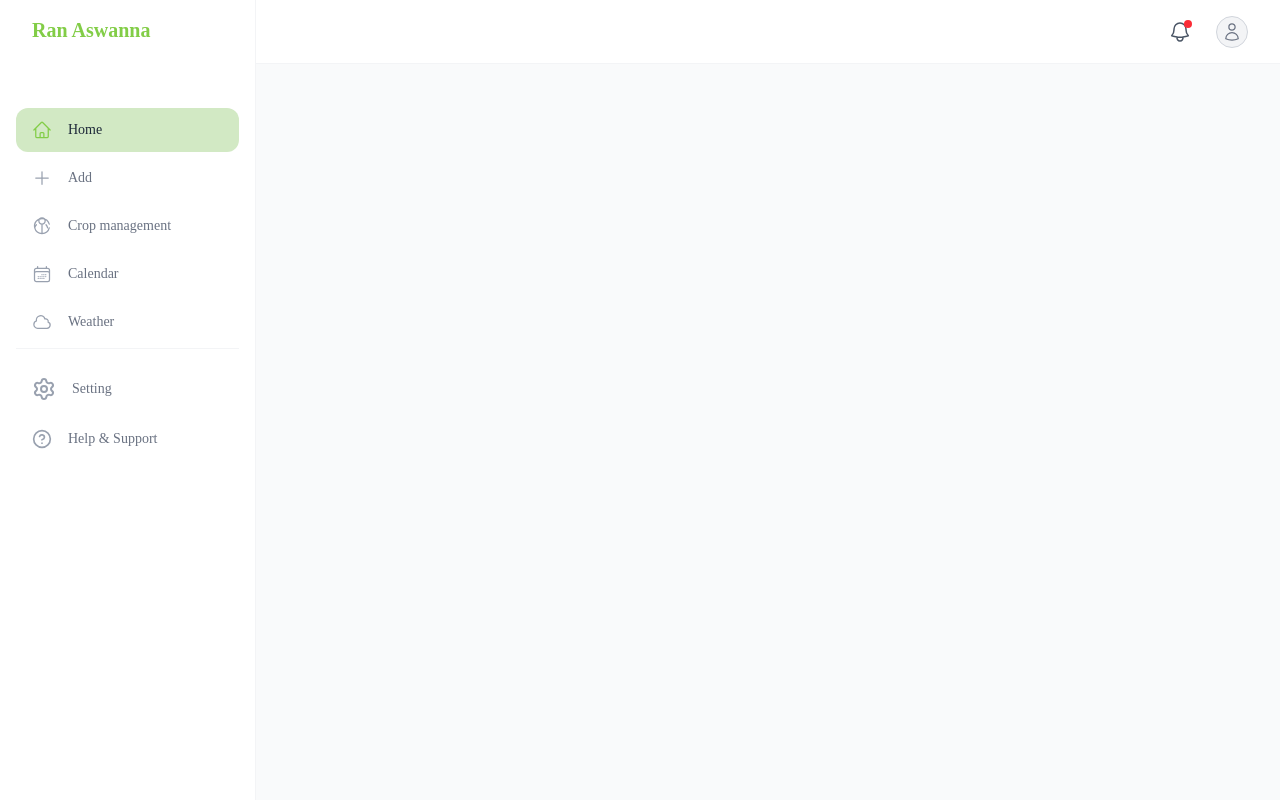
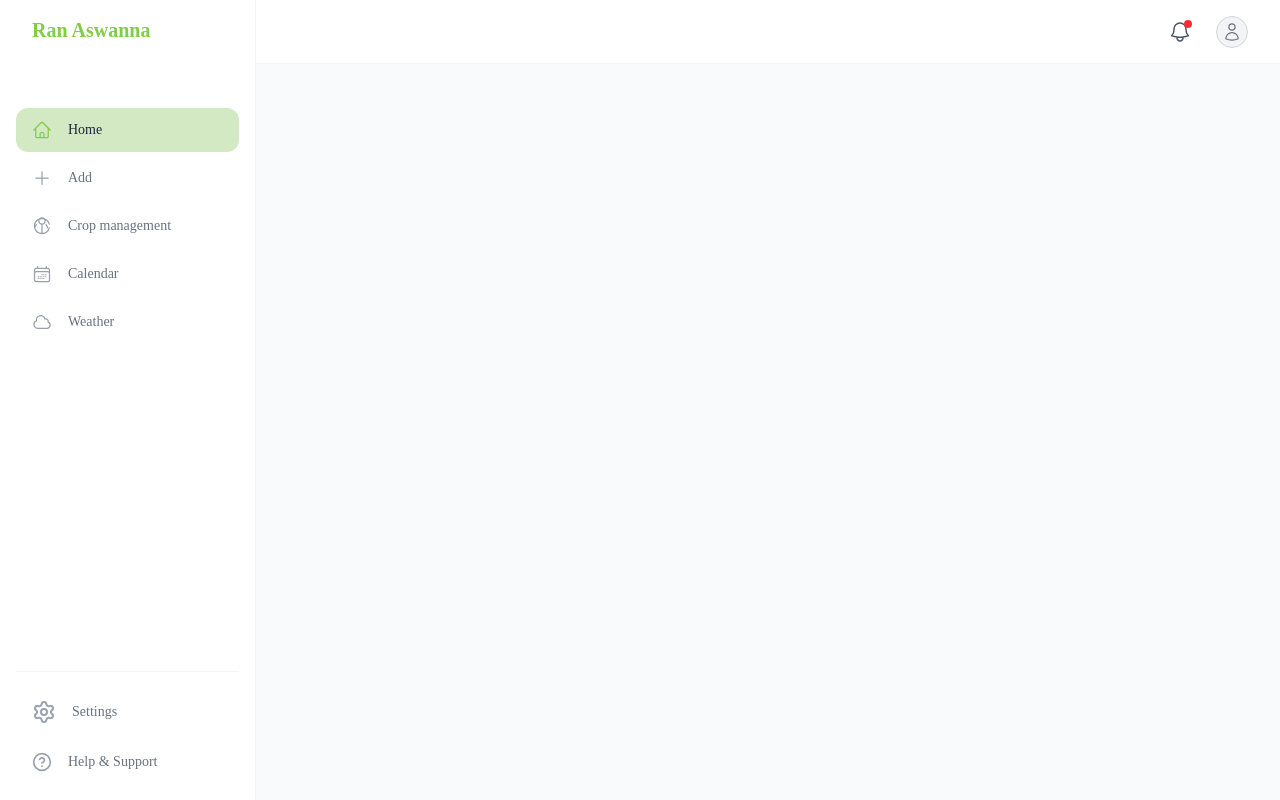
Before and after one commit to rukshan-premathilaka/ran-aswanu-client, a React (Vite) app: page / in a window 1280 px wide. Built offline with nearby package versions, Linux system fonts and the light colour scheme.

Commit message:
dashboard layout done

```diff
--- a/src/layouts/Dashboard.jsx
+++ b/src/layouts/Dashboard.jsx
@@ -15,7 +15,7 @@ const DashboardLayout = ({ children }) => {
         { name: 'Weather', icon: <svg xmlns="http://www.w3.org/2000/svg" fill="none" viewBox="0 0 24 24" strokeWidth={1.5} stroke="currentColor" className="w-5 h-5"><path strokeLinecap="round" strokeLinejoin="round" d="M2.25 15a4.5 4.5 0 0 0 4.5 4.5H18a3.75 3.75 0 0 0 1.332-7.257 3 3 0 0 0-3.758-3.848 5.25 5.25 0 0 0-10.233 2.33A4.502 4.502 0 0 0 2.25 15Z" /></svg> }
     ];
     const ButtomMenuItem = [
-        {name: 'Setting',
+        {name: 'Settings',
             icon: <svg xmlns="http://www.w3.org/2000/svg" width="24" height="24" viewBox="0 0 24 24" fill="none"
                        stroke="currentColor" stroke-width="2" stroke-linecap="round" stroke-linejoin="round"
                        className="lucide lucide-settings-icon lucide-settings">
@@ -85,6 +85,9 @@ const DashboardLayout = ({ children }) => {
                             );
                         })}
 
+
+
+                </nav>
                 {/*Setting && Help buttons*/}
                 <div className="mt-auto pt-4 border-t border-gray-100 space-y-1 ">
                     {ButtomMenuItem.map((item) => {
@@ -110,8 +113,6 @@ const DashboardLayout = ({ children }) => {
                         );
                     })}
                 </div>
-
-                </nav>
             </div>
 
             {/* 3. Rightside content */}
```
Lines whose indentation alone changed are shown as unchanged.
